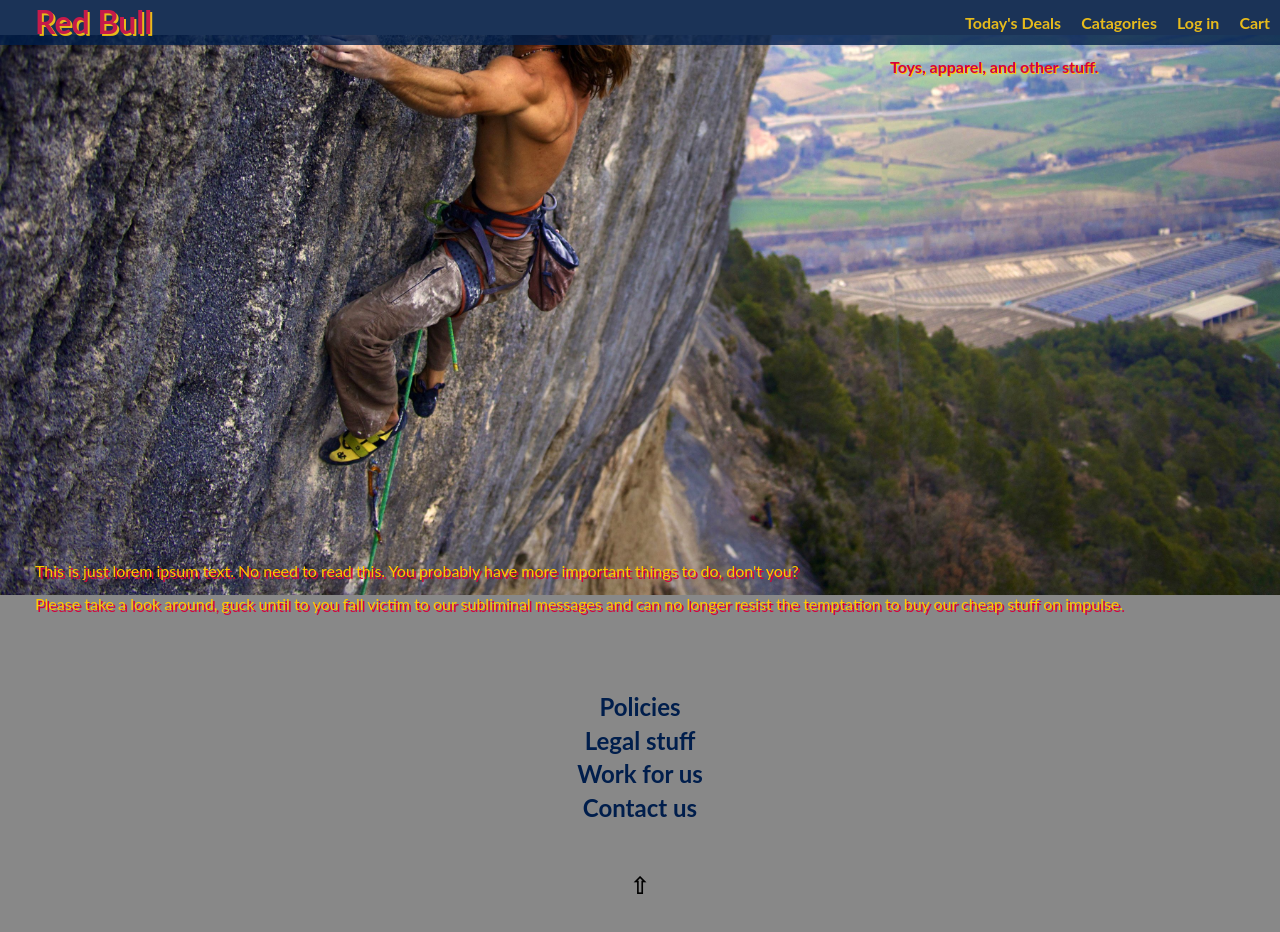
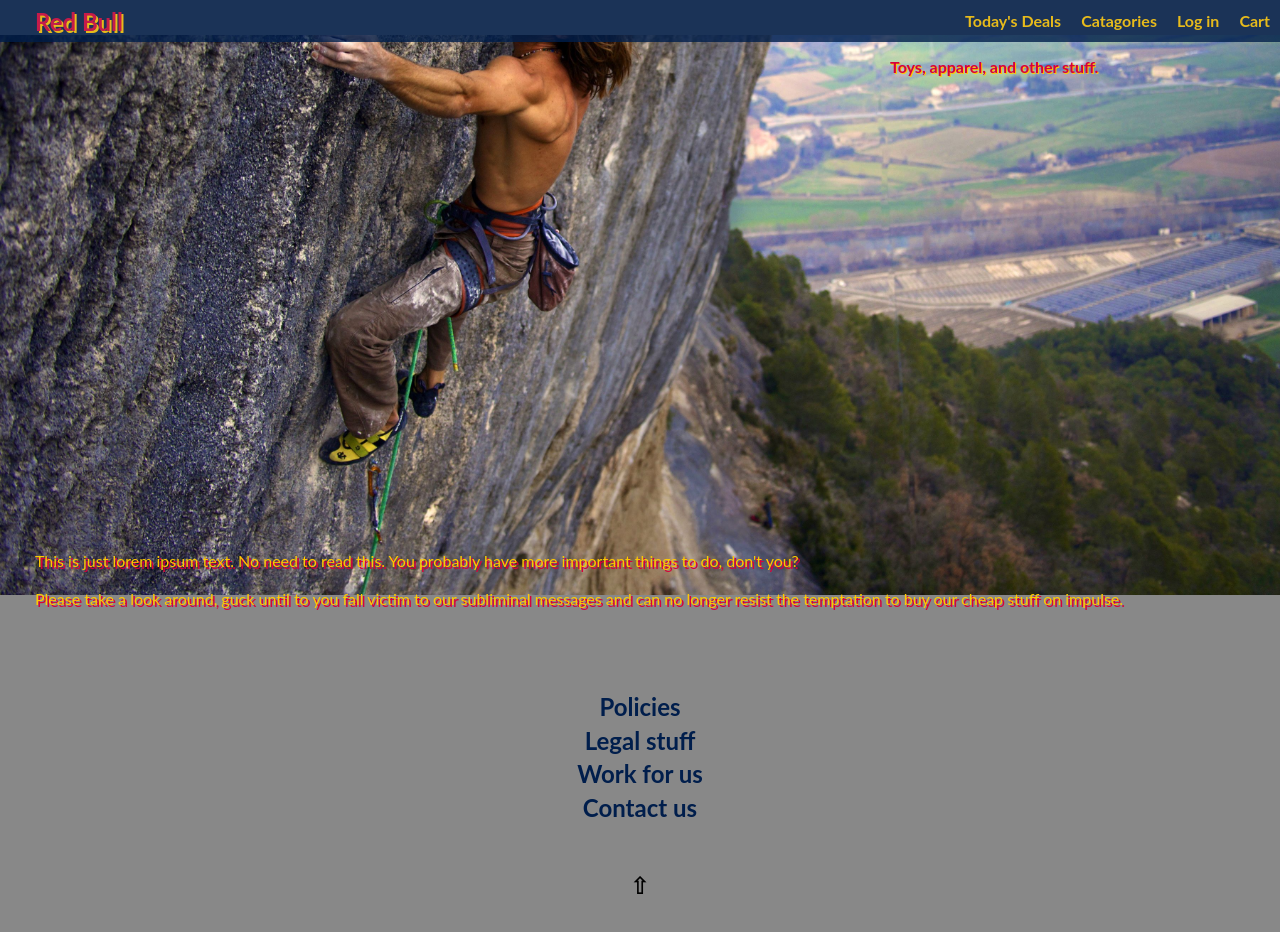
Before and after one commit to danMulvihill/minimalistic-store, a plain HTML site: page index.html in a window 1280 px wide. Shown: the top 932 px of the page. Drawn offline with nearby package versions, Linux system fonts and the light colour scheme; no server answers.

Commit message:
Some obsessive styling changes

```diff
--- a/main.css
+++ b/main.css
@@ -74,6 +74,21 @@ ul{
     justify-content: space-between;
 }
 
+.top-nav h1{
+    /* font-size: 1.5em; */
+    margin-top: 5px;
+    margin-bottom: 0;
+    padding-top: 0;
+    margin-left: 35px;
+    color: #d6013b;
+    font-weight: bold;
+    text-shadow: 2px 2px #ffc801;
+}
+/* Had to make a span so the display:none wouldn't conflict with display:flex */
+.top-nav h1 span{
+    display:none
+}
+
 .top-nav .right-content{
     align-self: flex-end;
 }
@@ -88,13 +103,7 @@ ul{
     width:100%;
     /* clear: right; */
 }
-/* the index and low-nav class styles was a for design experiment;
-not sure if I gonna keep it.  */
 
-/* .low-nav ul{
-    display: flex;
-    justify-content: space-between;
-} */
 
 .top-nav li{
     font-weight:bold;
@@ -142,7 +151,7 @@ header{
     height: 70vh;
 }
 
-header h1, .top-nav h1{
+header h1{
     color: #d6013b;
     margin-left: 20px;
     font-size: 3em;
@@ -150,17 +159,6 @@ header h1, .top-nav h1{
     text-shadow: 2px 2px #ffc801;
 }
 
-.top-nav h1{
-    font-size: 2em;
-    margin-top: 0;
-    margin-bottom: 0;
-    padding-top: 0;
-    margin-left: 35px;
-}
-/* Had to make a span so the display:none wouldn't conflict with display:flex */
-.top-nav h1 span{
-    display:none
-}
 
 header h4{
     display:none;
@@ -178,7 +176,7 @@ header .header-text{
     bottom: 160px;
 }
 header .header-text p{
-    margin-bottom: 10px;
+    margin-bottom: 15px;
 
 }
 
--- a/main.js
+++ b/main.js
@@ -77,7 +77,7 @@ $.ajax({
 
     $(window).on("scroll", function(){
       $(".top-nav h1 span").fadeIn();
-      $("header h1").hide();
+      $("header h1").fadeOut();
     })
 
 
```
